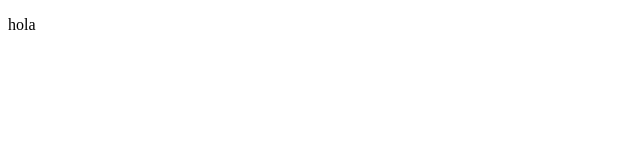
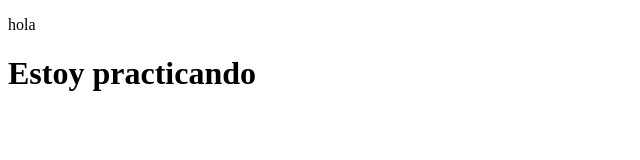
Before and after one commit to samuelga23/practica2, a plain HTML site: page index.html in a window 1280 px wide. Shown: the whole page, without its empty margins (0-640 px from the left). Drawn offline with Linux system fonts and the light colour scheme.

Commit message:
second commit

```diff
--- a/index.html
+++ b/index.html
@@ -7,5 +7,6 @@
 </head>
 <body>
     <p>hola</p>
+    <h1>Estoy practicando</h1>
 </body>
 </html>
```
